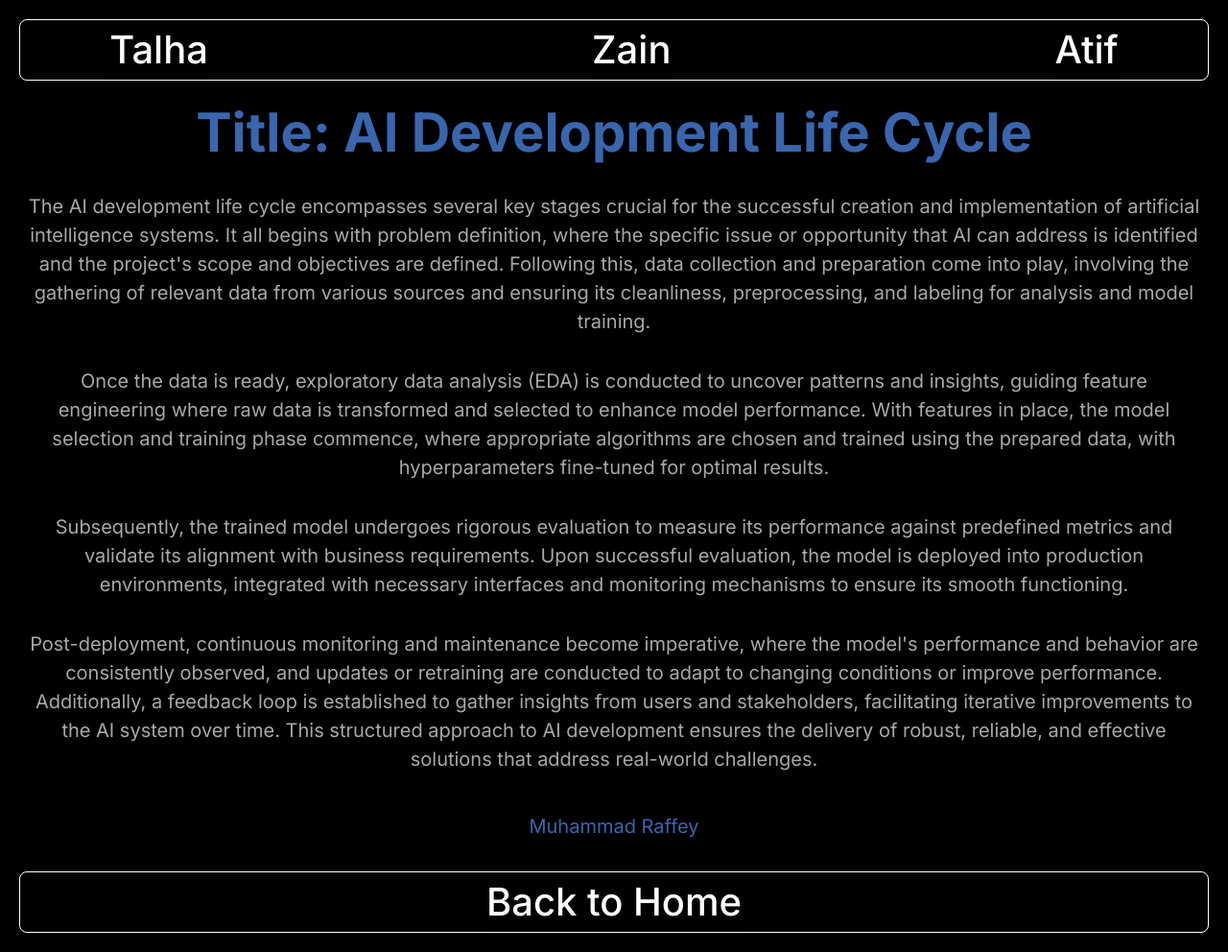
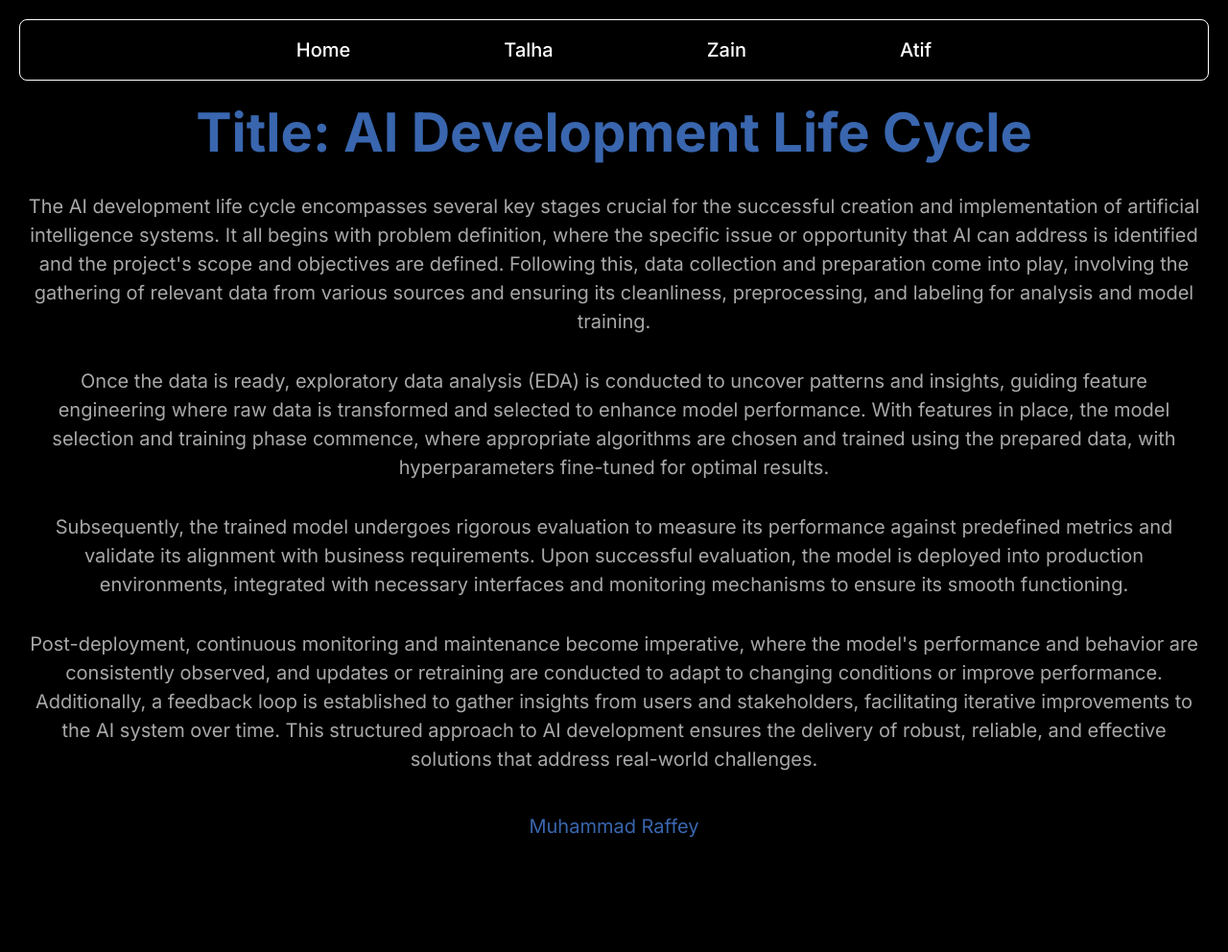
Before and after one commit to MuhammadRaffey/english-final-project, a Next.js app: page /raffey in a window 1280 px wide. Shown: the whole page at 96% size. After the commit the page ends 916 px from the top, so only its background shows below. Built offline with nearby package versions, Linux system fonts and the light colour scheme.

Commit message:
added 1 nav in all pages

```diff
--- a/src/app/annas/[name]/page.tsx
+++ b/src/app/annas/[name]/page.tsx
@@ -28,7 +28,6 @@ export default function Page({ params }: PageDetailType) {
     return <div>Page not found</div>;
   }
 
-  // Splitting the data into paragraphs
   const paragraphs = pageData.data.split("\n");
 
   return (
@@ -38,13 +37,13 @@ export default function Page({ params }: PageDetailType) {
           className="duration-75 delay-75 text-white  hover:underline hover:text-[#35fb91]  shadow-glow"
           href={"/annas"}
         >
-          Back to Annas
+          Back
         </Link>
         <Link
           className="duration-75 delay-75 text-white  hover:underline hover:text-[#35fb91]  shadow-glow"
           href={"/"}
         >
-          Back to Home
+          Home
         </Link>
       </nav>
       <h1 className="font-bold text-center">Title: {pageData.title}</h1>
--- a/src/app/annas/page.tsx
+++ b/src/app/annas/page.tsx
@@ -10,6 +10,12 @@ const page = () => {
   return (
     <div className="flex gap-3 flex-col p-5">
       <nav className="navig">
+        <Link
+          className="duration-75 delay-75 text-white  hover:underline hover:text-[#35fb91]  shadow-glow"
+          href={"/"}
+        >
+          Home
+        </Link>
         <Link
           className="duration-75 delay-75 text-white  hover:underline hover:text-[#35fb91]  shadow-glow"
           href={"annas/huzaifa"}
@@ -45,14 +51,6 @@ const page = () => {
         ))}
       </div>
       <footer className="watermark">{pageData.presentedBy}</footer>
-      <div className="navig">
-        <Link
-          className="duration-75 delay-75 text-white  hover:underline hover:text-[#35fb91]  shadow-glow"
-          href={"/"}
-        >
-          Back to Home
-        </Link>
-      </div>
     </div>
   );
 };
--- a/src/app/globals.css
+++ b/src/app/globals.css
@@ -51,7 +51,7 @@ body {
 }
 
 .navig {
-  @apply shadow-2xl flex flex-row p-5 w-full h-[4rem] border-[.5px] rounded-lg font-medium  justify-center items-center gap-4 sm:gap-[25rem] text-[20px] sm:text-[40px];
+  @apply shadow-2xl flex flex-row p-5 w-full h-[4rem] border-[.5px] rounded-lg font-medium  justify-center items-center gap-4 sm:gap-[10rem] text-[20px] sm:text-[20px];
 }
 .watermark {
   @apply text-blue p-5 text-center text-xl;
--- a/src/app/raffey/[name]/page.tsx
+++ b/src/app/raffey/[name]/page.tsx
@@ -28,7 +28,6 @@ export default function Page({ params }: PageDetailType) {
     return <div>Page not found</div>;
   }
 
-  // Splitting the data into paragraphs
   const paragraphs = pageData.data.split("\n");
 
   return (
@@ -38,13 +37,13 @@ export default function Page({ params }: PageDetailType) {
           className="duration-75 delay-75 text-white  hover:underline hover:text-[#35fb91]  shadow-glow"
           href={"/raffey"}
         >
-          Back to Raffey
+          Back
         </Link>
         <Link
           className="duration-75 delay-75 text-white  hover:underline hover:text-[#35fb91]  shadow-glow"
           href={"/"}
         >
-          Back to Home
+          Home
         </Link>
       </nav>
       <h1 className="font-bold text-center">Title: {pageData.title}</h1>
--- a/src/app/raffey/page.tsx
+++ b/src/app/raffey/page.tsx
@@ -10,6 +10,12 @@ const page = () => {
   return (
     <div className="flex gap-3 flex-col p-5">
       <nav className="navig">
+        <Link
+          className="duration-75 delay-75 text-white  hover:underline hover:text-[#35fb91]  shadow-glow"
+          href={"/"}
+        >
+          Home
+        </Link>
         <Link
           className="duration-75 delay-75 text-white  hover:underline hover:text-[#35fb91]  shadow-glow"
           href={"raffey/talha"}
@@ -45,14 +51,6 @@ const page = () => {
         ))}
       </div>
       <footer className="watermark">{pageData.presentedBy}</footer>
-      <div className="navig">
-        <Link
-          className="duration-75 delay-75 text-white  hover:underline hover:text-[#35fb91]  shadow-glow"
-          href={"/"}
-        >
-          Back to Home
-        </Link>
-      </div>
     </div>
   );
 };
```
